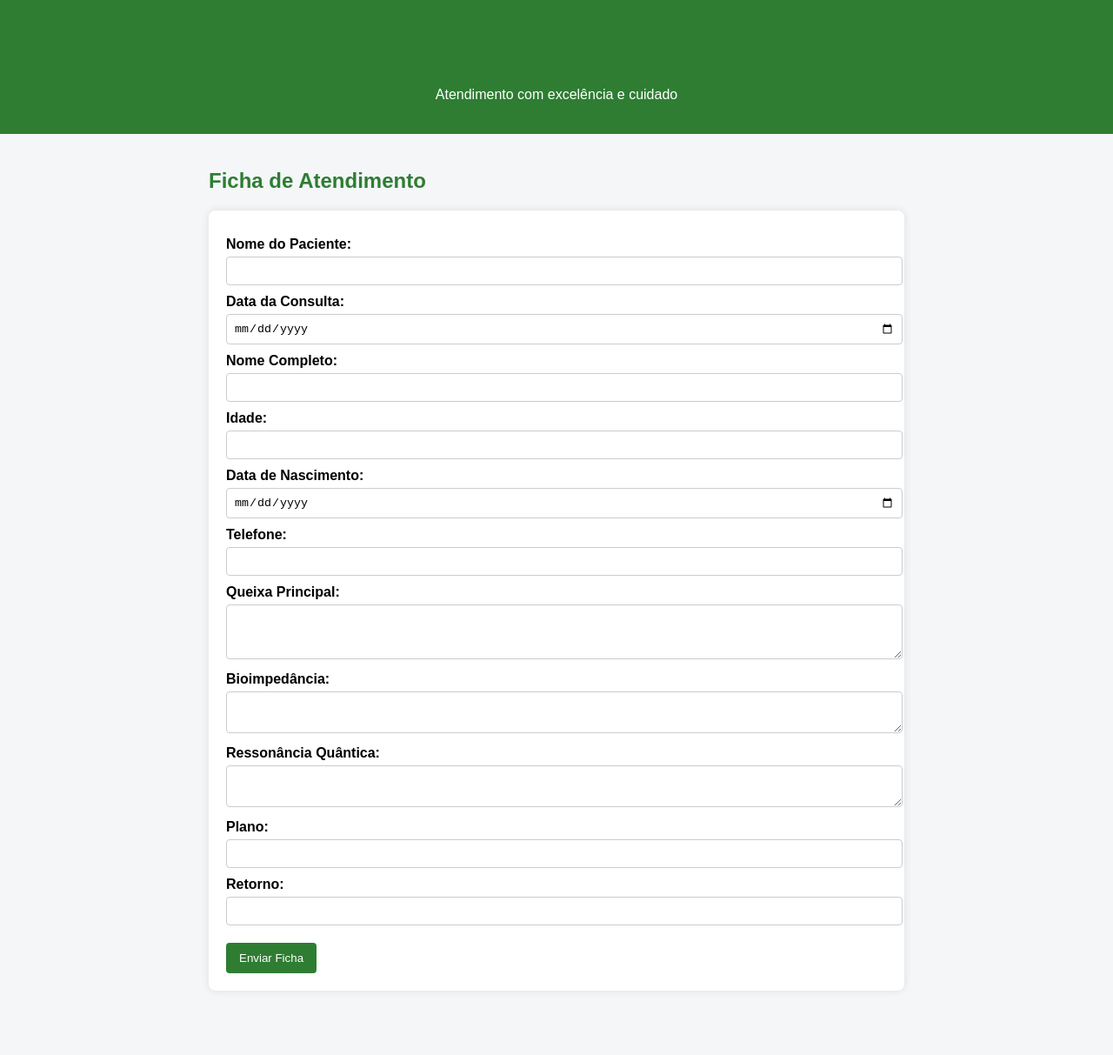
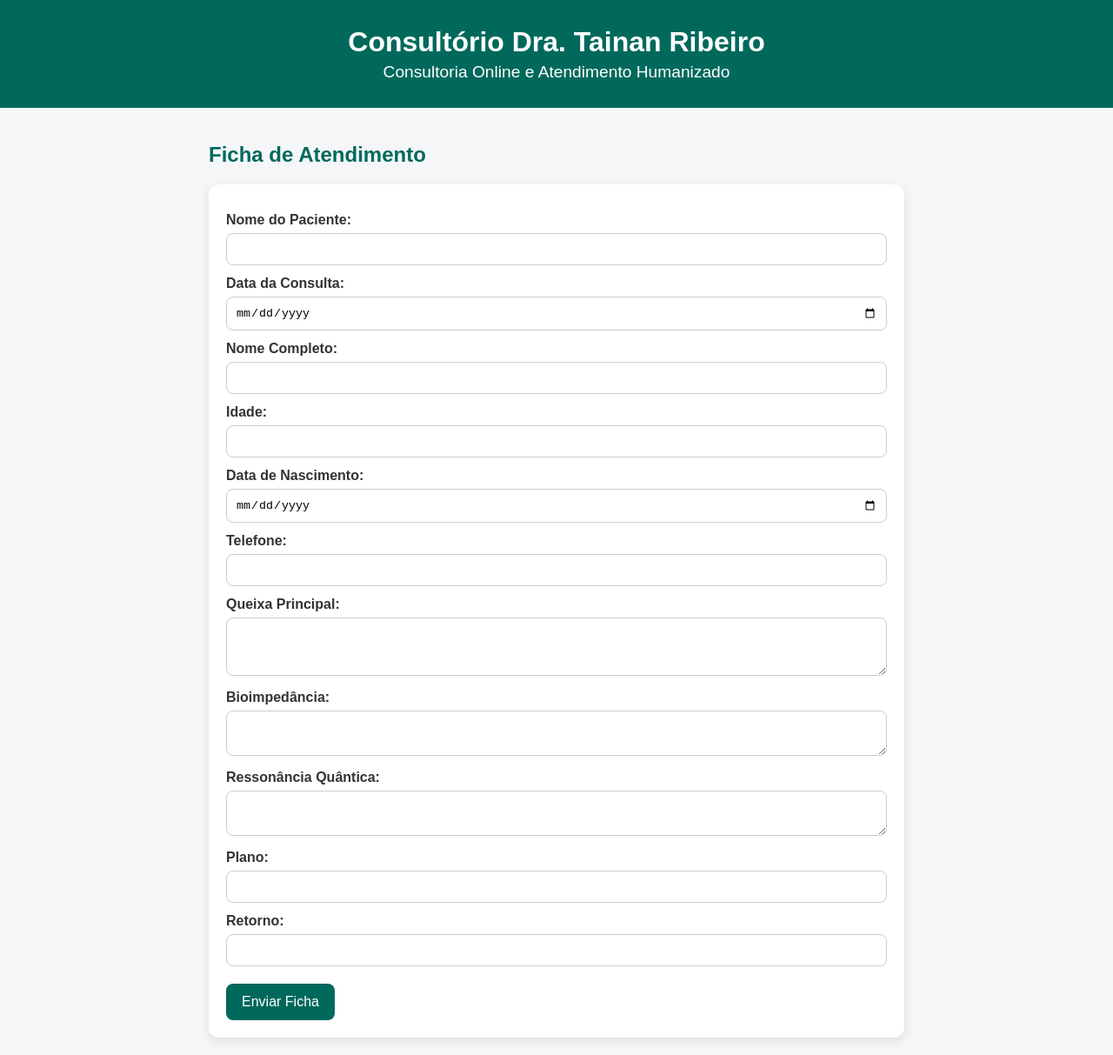
Before and after one commit to kauacovre/Consultoria-online, a plain HTML site: page index.html in a window 1280 px wide. Shown: the whole page at 87% size. Before the commit the page ends 1159 px from the top, so only its background shows below. Drawn offline with Linux system fonts and the light colour scheme.

Commit message:
new branch

```diff
--- a/index.html
+++ b/index.html
@@ -4,68 +4,12 @@
   <meta charset="UTF-8" />
   <meta name="viewport" content="width=device-width, initial-scale=1.0"/>
   <title>Consultório Dra. Tainan Ribeiro</title>
-  <style>
-    body {
-      font-family: Arial, sans-serif;
-      margin: 0;
-      padding: 0;
-      background-color: #f4f6f8;
-    }
-    header {
-      background-color: #2e7d32;
-      color: white;
-      padding: 20px;
-      text-align: center;
-    }
-    main {
-      padding: 20px;
-      max-width: 800px;
-      margin: auto;
-    }
-    h1, h2 {
-      color: #2e7d32;
-    }
-    form {
-      background-color: white;
-      padding: 20px;
-      border-radius: 8px;
-      box-shadow: 0 0 10px rgba(0,0,0,0.1);
-    }
-    label {
-      display: block;
-      margin-top: 10px;
-      font-weight: bold;
-    }
-    input, textarea, select {
-      width: 100%;
-      padding: 8px;
-      margin-top: 5px;
-      border: 1px solid #ccc;
-      border-radius: 4px;
-    }
-    button {
-      margin-top: 20px;
-      background-color: #2e7d32;
-      color: white;
-      padding: 10px 15px;
-      border: none;
-      border-radius: 4px;
-      cursor: pointer;
-    }
-    button:hover {
-      background-color: #27632a;
-    }
-    @media (max-width: 600px) {
-      main {
-        padding: 10px;
-      }
-    }
-  </style>
+  <link rel="stylesheet" href="style.css">
 </head>
 <body>
   <header>
     <h1>Consultório Dra. Tainan Ribeiro</h1>
-    <p>Atendimento com excelência e cuidado</p>
+    <p>Consultoria Online e Atendimento Humanizado</p>
   </header>
   <main>
     <h2>Ficha de Atendimento</h2>
@@ -105,17 +49,10 @@
 
       <button type="submit">Enviar Ficha</button>
     </form>
-    <div id="mensagemSucesso" style="display:none; margin-top:20px; color: green;">
+    <div id="mensagemSucesso" class="success-message">
       Ficha enviada com sucesso!
     </div>
   </main>
-  <script>
-    document.getElementById('fichaForm').addEventListener('submit', function(e) {
-      e.preventDefault();
-      // Aqui você pode adicionar o código para enviar os dados para um servidor ou armazená-los conforme necessário.
-      document.getElementById('mensagemSucesso').style.display = 'block';
-      this.reset();
-    });
-  </script>
+  <script src="script.js"></script>
 </body>
 </html>
--- /dev/null
+++ b/script.js
@@ -0,0 +1,5 @@
+document.getElementById('fichaForm').addEventListener('submit', function(e) {
+    e.preventDefault();
+    document.getElementById('mensagemSucesso').style.display = 'block';
+    this.reset();
+  });
--- /dev/null
+++ b/style.css
@@ -0,0 +1,80 @@
+* {
+    body {
+        font-family: Arial, sans-serif;
+        margin: 0;
+        padding: 0;
+        background-color: #f4f6f8;
+        color: #333;
+    }
+    header {
+        background-color: #00695c;
+        color: white;
+        padding: 30px 20px;
+        text-align: center;
+    }
+    header h1 {
+        margin: 0;
+        font-size: 2em;
+    }
+    header p {
+        margin: 5px 0 0;
+        font-size: 1.2em;
+    }
+    main {
+        padding: 20px;
+        max-width: 800px;
+        margin: auto;
+    }
+    h2 {
+        color: #00695c;
+    }
+    form {
+        background-color: white;
+        padding: 20px;
+        border-radius: 12px;
+        box-shadow: 0 4px 12px rgba(0,0,0,0.1);
+    }
+    label {
+        display: block;
+        margin-top: 12px;
+        font-weight: bold;
+    }
+    input, textarea {
+        width: 100%;
+        padding: 10px;
+        margin-top: 6px;
+        border: 1px solid #ccc;
+        border-radius: 8px;
+        box-sizing: border-box;
+    }
+    button {
+        margin-top: 20px;
+        background-color: #00695c;
+        color: white;
+        padding: 12px 18px;
+        border: none;
+        border-radius: 8px;
+        cursor: pointer;
+        font-size: 1em;
+    }
+    button:hover {
+        background-color: #004d40;
+    }
+    .success-message {
+        display: none;
+        margin-top: 20px;
+        padding: 15px;
+        background-color: #c8e6c9;
+        border: 1px solid #2e7d32;
+        border-radius: 8px;
+        color: #2e7d32;
+    }
+    @media (max-width: 600px) {
+        form {
+        padding: 15px;
+        }
+        header h1 {
+        font-size: 1.5em;
+        }
+    }
+}
```
